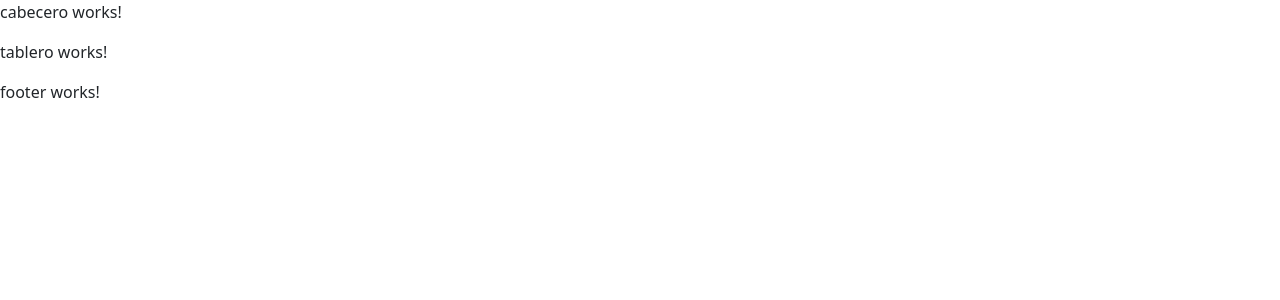
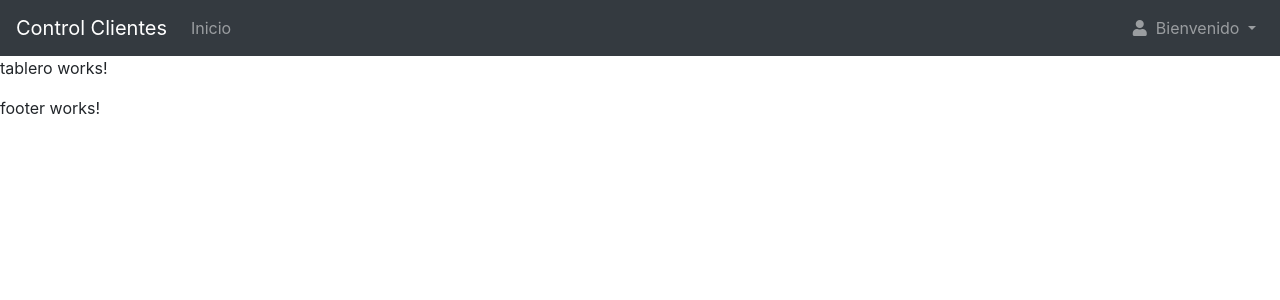
Before and after one commit to lvanegasimagine/control-clientes-angular, an Angular app: page / in a window 1280 px wide. Shown: the top 300 px of the page. Built offline with nearby package versions, Linux system fonts and the light colour scheme.

Commit message:
cabecera finalizada

```diff
--- a/angular.json
+++ b/angular.json
@@ -27,13 +27,9 @@
               "src/assets"
             ],
             "styles": [
-              "src/styles.css",
-              "node_modules/bootstrap/dist/css/bootstrap.min.css"
+              "src/styles.css"
             ],
             "scripts": [
-              "node_modules/jquery/dist/jquery.slim.min.js",
-              "node_modules/popper.js/dist/umd/popper.min.js",
-              "node_modules/bootstrap/dist/js/bootstrap.min.js"
             ]
           },
           "configurations": {
--- a/src/app/components/cabecero/cabecero.component.html
+++ b/src/app/components/cabecero/cabecero.component.html
@@ -1 +1,24 @@
-<p>cabecero works!</p>
+<nav class="navbar navbar-expand-sm navbar-dark bg-dark">
+    <a class="navbar-brand" routerLink="/">Control Clientes</a>
+    <button class="navbar-toggler d-lg-none" type="button" data-toggle="collapse" data-target="#collapsibleNavId" aria-controls="collapsibleNavId"
+        aria-expanded="false" aria-label="Toggle navigation">
+        <span class="navbar-toggler-icon"></span>
+    </button>
+    <div class="collapse navbar-collapse" id="collapsibleNavId">
+        <ul class="navbar-nav mr-auto mt-2 mt-lg-0">
+            <li class="nav-item">
+                <a class="nav-link" routerLink="/">Inicio</a>
+            </li>
+        </ul>
+        <ul  class="navbar-nav ml-auto mt-2 mt-lg-0">
+            <li class="nav-item dropdown">
+                <a class="nav-link dropdown-toggle" href="#" id="dropdownId" data-toggle="dropdown" aria-haspopup="true" aria-expanded="false">
+                    <i class="fas fa-user" aria-hidden="true"></i>&nbsp; Bienvenido
+                </a>
+                <div class="dropdown-menu" aria-labelledby="dropdownId">
+                    <a class="dropdown-item"routerLink="/configuracion"> <i class="fa fa-cog" aria-hidden="true"></i> Configuracion</a>
+                </div>
+            </li>
+        </ul>
+    </div>
+</nav>
--- a/src/index.html
+++ b/src/index.html
@@ -7,8 +7,12 @@
   <link rel="stylesheet" href="https://use.fontawesome.com/releases/v5.15.4/css/all.css" integrity="sha384-DyZ88mC6Up2uqS4h/KRgHuoeGwBcD4Ng9SiP4dIRy0EXTlnuz47vAwmeGwVChigm" crossorigin="anonymous">
   <meta name="viewport" content="width=device-width, initial-scale=1">
   <link rel="icon" type="image/x-icon" href="favicon.ico">
+  <link rel="stylesheet" href="https://cdn.jsdelivr.net/npm/bootstrap@4.6.1/dist/css/bootstrap.min.css" integrity="sha384-zCbKRCUGaJDkqS1kPbPd7TveP5iyJE0EjAuZQTgFLD2ylzuqKfdKlfG/eSrtxUkn" crossorigin="anonymous">
 </head>
 <body>
   <app-root></app-root>
+  <script src="https://cdn.jsdelivr.net/npm/jquery@3.5.1/dist/jquery.slim.min.js" integrity="sha384-DfXdz2htPH0lsSSs5nCTpuj/zy4C+OGpamoFVy38MVBnE+IbbVYUew+OrCXaRkfj" crossorigin="anonymous"></script>
+<script src="https://cdn.jsdelivr.net/npm/popper.js@1.16.1/dist/umd/popper.min.js" integrity="sha384-9/reFTGAW83EW2RDu2S0VKaIzap3H66lZH81PoYlFhbGU+6BZp6G7niu735Sk7lN" crossorigin="anonymous"></script>
+<script src="https://cdn.jsdelivr.net/npm/bootstrap@4.6.1/dist/js/bootstrap.min.js" integrity="sha384-VHvPCCyXqtD5DqJeNxl2dtTyhF78xXNXdkwX1CZeRusQfRKp+tA7hAShOK/B/fQ2" crossorigin="anonymous"></script>
 </body>
 </html>
```
